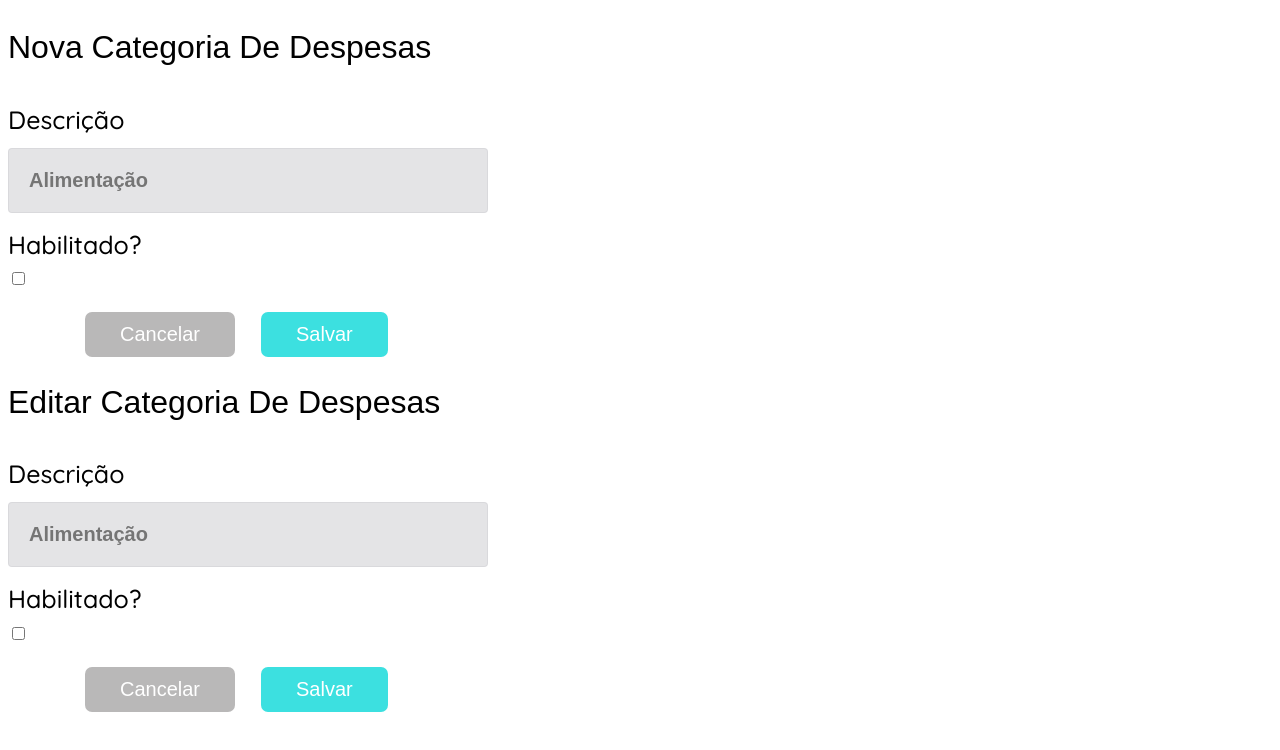
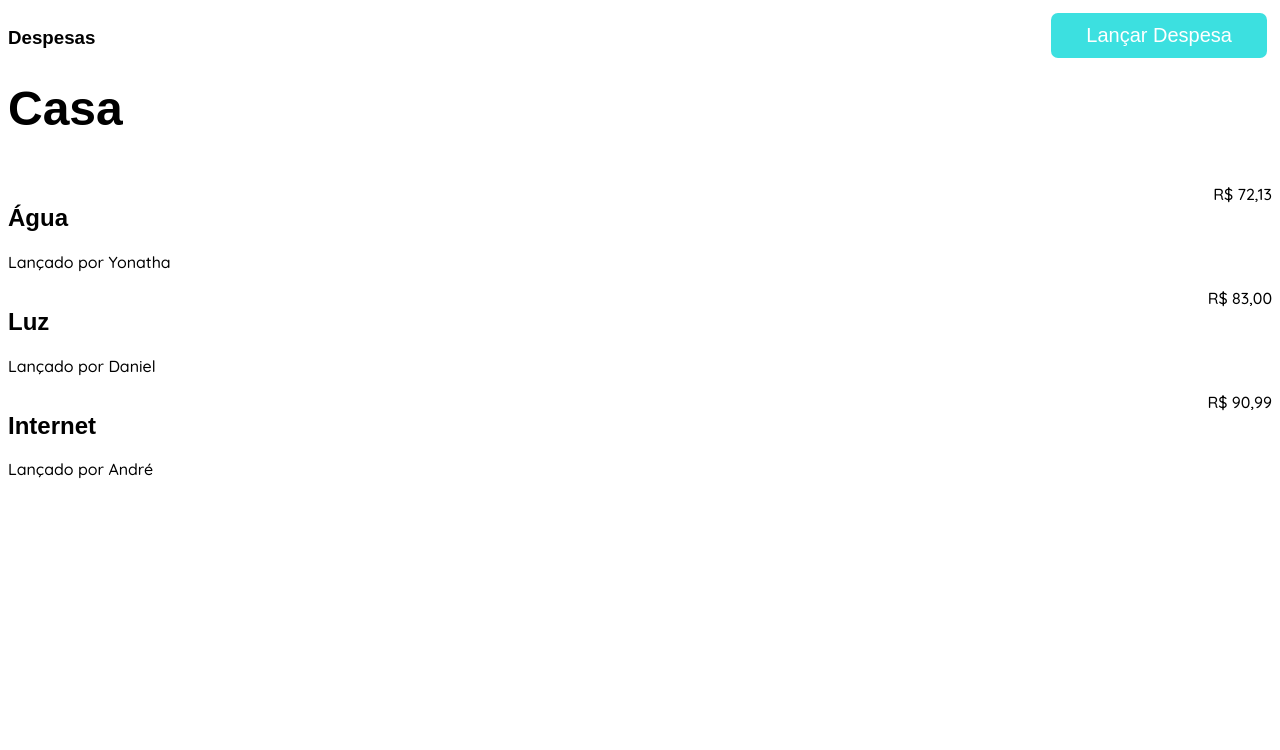
Before and after one commit to MeAjudaDev/greenwallet-react, a React (Create React App) app: page / in a window 1280 px wide. Shown: the top 750 px of the page. Built offline with nearby package versions, Linux system fonts and the light colour scheme.

Commit message:
feat: adicionar listagem de despesas

```diff
--- /dev/null
+++ b/src/ListExpenses.css
@@ -0,0 +1,25 @@
+
+/*edições de listas*/
+.expensesList {
+    list-style: none;
+}
+
+.expensesListHeader,
+.expensesList .expensesList__item {
+   display: flex;
+   justify-content: space-between;
+}
+
+
+/*edições nos botões*/
+
+.expensesListWrapper .buttonListExpenses {
+    align-self: flex-start;
+    background: rgb(60, 224, 224);
+    color: white;
+    margin: 5px;
+    border-radius: 7px;
+    border: 0;
+    font-size: 20px;
+    padding: 11px 35px;
+}
--- /dev/null
+++ b/src/ListExpenses.jsx
@@ -0,0 +1,44 @@
+import "./ListExpenses.css";
+
+export default function ListExpenses(props) {
+    return (
+        <div className="expensesListWrapper">
+            <header className="expensesListHeader">
+                <div>
+                    <h3>{props.title}</h3>
+                    <h1>{props.group}</h1>
+                </div>
+
+                <button type="button" className="buttonListExpenses">
+                    Lançar Despesa
+                </button>
+            </header>
+
+            <ul className="expensesList">
+                <li className="expensesList__item">
+                    <div>
+                        <h2>Água</h2>
+                        <p>Lançado por Yonatha</p>
+                    </div>
+                    <span className="expenseValue">R$ 72,13</span>
+                </li>
+
+                <li className="expensesList__item">
+                    <div>
+                        <h2>Luz</h2>
+                        <p>Lançado por Daniel</p>
+                    </div>
+                    <span className="expenseValue">R$ 83,00</span>
+                </li>
+
+                <li className="expensesList__item">
+                    <div>
+                        <h2>Internet</h2>
+                        <p>Lançado por André</p>
+                    </div>
+                    <span className="expenseValue">R$ 90,99</span>
+                </li>
+            </ul>
+        </div>
+    );
+}
--- a/src/index.css
+++ b/src/index.css
@@ -7,3 +7,16 @@
     padding: 0;
     outline: 0;
 }
+
+body {
+    font-family: 'Quicksand', sans-serif;
+    font-size: 16px;
+}
+
+h1, h2, h3, h4, h5, h6 {
+    font-family: 'OpenSans', sans-serif;
+}
+
+h1 {
+    font-size: 3rem;
+}
--- a/src/index.jsx
+++ b/src/index.jsx
@@ -1,13 +1,13 @@
 import React from 'react';
 import ReactDOM from 'react-dom';
 import './index.css';
+import ListExpenses from './ListExpenses';
 import EditCategory from './EditCategory';
 import reportWebVitals from './reportWebVitals';
 
 ReactDOM.render(
     <React.StrictMode>
-        <EditCategory title="Nova Categoria De Despesas"/>
-        <EditCategory title="Editar Categoria De Despesas"/>
+        <ListExpenses title="Despesas" group="Casa"/>
     </React.StrictMode>,
     document.getElementById('root')
 );
```
